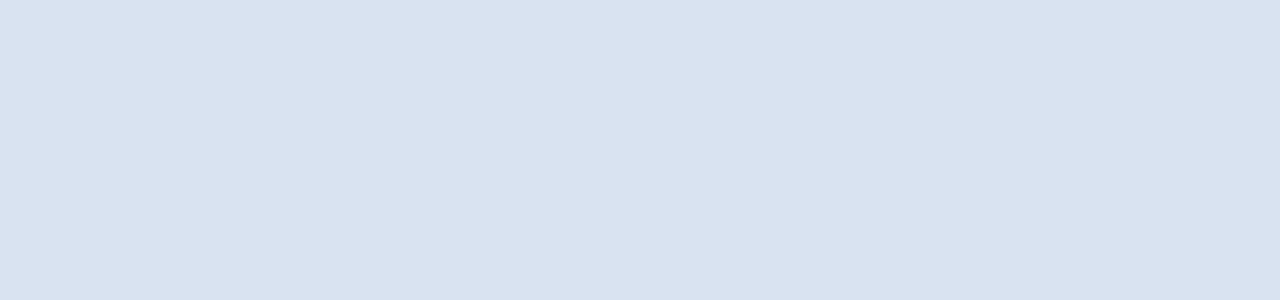
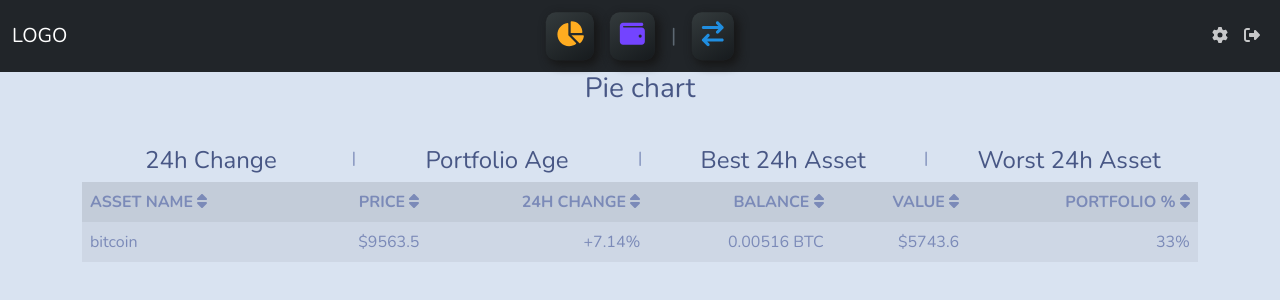
Before and after one commit to sagi403/ulti-wallet, a React (Create React App) app in the folder frontend/: page /app/portfolio in a window 1280 px wide. Before the commit this address had no page. Shown: the top 300 px of the page. Built offline with nearby package versions, Linux system fonts and the light colour scheme.

Commit message:
Initial portfolio screen setup

```diff
--- a/frontend/src/App.js
+++ b/frontend/src/App.js
@@ -1,16 +1,20 @@
 import { BrowserRouter as Router, Route, Routes } from "react-router-dom";
-import MainAppScreen from "./screens/MainAppScreen";
 import HomeScreen from "./screens/HomeScreen";
 import LoginScreen from "./screens/LoginScreen";
 import RegisterScreen from "./screens/RegisterScreen";
+import AppNavbar from "./components/AppNavbar";
+import PortfolioAppScreen from "./app-screens/PortfolioAppScreen";
 
 const App = () => {
   return (
     <Router>
       <Routes>
-        <Route path="/app" element={<MainAppScreen />} />
-        <Route path="/login" element={<LoginScreen />} />
-        <Route path="/register" element={<RegisterScreen />} />
+        <Route path="app" element={<AppNavbar />}>
+          <Route path="portfolio" element={<PortfolioAppScreen />} />
+        </Route>
+
+        <Route path="login" element={<LoginScreen />} />
+        <Route path="register" element={<RegisterScreen />} />
         <Route path="/" element={<HomeScreen />} />
       </Routes>
     </Router>
--- /dev/null
+++ b/frontend/src/app-screens/PortfolioAppScreen.js
@@ -0,0 +1,73 @@
+import { Col, Container, Row, Table } from "react-bootstrap";
+import { FontAwesomeIcon } from "@fortawesome/react-fontawesome";
+import { faSort } from "@fortawesome/free-solid-svg-icons";
+
+const PortfolioAppScreen = () => {
+  return (
+    <Container>
+      <Row>
+        <Col className="d-flex justify-content-center">
+          <h3>Pie chart</h3>
+        </Col>
+      </Row>
+      <hr />
+      <Row>
+        <Col className="text-center">
+          <h4>24h Change</h4>
+        </Col>
+        |
+        <Col className="text-center">
+          <h4>Portfolio Age</h4>
+        </Col>
+        |
+        <Col className="text-center">
+          <h4>Best 24h Asset</h4>
+        </Col>
+        |
+        <Col className="text-center">
+          <h4>Worst 24h Asset</h4>
+        </Col>
+      </Row>
+      <Row>
+        <Col>
+          <Table striped bordered hover responsive variant="active">
+            <thead>
+              <tr>
+                <th>
+                  ASSET NAME <FontAwesomeIcon icon={faSort} />
+                </th>
+                <th className="text-end">
+                  PRICE <FontAwesomeIcon icon={faSort} />
+                </th>
+                <th className="text-end">
+                  24H CHANGE <FontAwesomeIcon icon={faSort} />
+                </th>
+                <th className="text-end">
+                  BALANCE <FontAwesomeIcon icon={faSort} />
+                </th>
+                <th className="text-end">
+                  VALUE <FontAwesomeIcon icon={faSort} />
+                </th>
+                <th className="text-end">
+                  PORTFOLIO % <FontAwesomeIcon icon={faSort} />
+                </th>
+              </tr>
+            </thead>
+            <tbody>
+              <tr>
+                <td>bitcoin</td>
+                <td className="text-end">$9563.5</td>
+                <td className="text-end">+7.14%</td>
+                <td className="text-end">0.00516 BTC</td>
+                <td className="text-end">$5743.6</td>
+                <td className="text-end">33%</td>
+              </tr>
+            </tbody>
+          </Table>
+        </Col>
+      </Row>
+    </Container>
+  );
+};
+
+export default PortfolioAppScreen;
--- a/frontend/src/components/AppNavbar.js
+++ b/frontend/src/components/AppNavbar.js
@@ -1,6 +1,7 @@
 import { Container, Nav, Navbar } from "react-bootstrap";
 import { useDispatch } from "react-redux";
 import { LinkContainer } from "react-router-bootstrap";
+import { Outlet } from "react-router-dom";
 import { logout } from "../store/userSlice";
 import { FontAwesomeIcon } from "@fortawesome/react-fontawesome";
 import {
@@ -15,6 +16,7 @@ const MainNavbar = () => {
   const dispatch = useDispatch();
 
   return (
+    <>
       <nav>
         <Navbar
           bg="dark"
@@ -39,7 +41,10 @@ const MainNavbar = () => {
               </LinkContainer>
               <LinkContainer to="/" className="btn-nav">
                 <Nav.Link>
-                <FontAwesomeIcon icon={faWallet} style={{ color: "#7344FF" }} />
+                  <FontAwesomeIcon
+                    icon={faWallet}
+                    style={{ color: "#7344FF" }}
+                  />
                 </Nav.Link>
               </LinkContainer>
               <span className="separator">|</span>
@@ -104,6 +109,8 @@ const MainNavbar = () => {
           </Container>
         </Navbar>
       </nav>
+      <Outlet />
+    </>
   );
 };
 
--- a/frontend/src/screens/LoginScreen.js
+++ b/frontend/src/screens/LoginScreen.js
@@ -14,7 +14,9 @@ const LoginScreen = () => {
 
   const { userInfo } = useSelector(state => state.user);
 
-  const redirect = location.search ? location.search.split("=")[1] : "/app";
+  const redirect = location.search
+    ? location.search.split("=")[1]
+    : "/app/portfolio";
 
   useEffect(() => {
     if (userInfo) {
--- a/frontend/src/screens/MainAppScreen.js
+++ /dev/null
@@ -1,33 +0,0 @@
-import { FontAwesomeIcon } from "@fortawesome/react-fontawesome";
-import { faWallet } from "@fortawesome/free-solid-svg-icons";
-import { useNavigate } from "react-router-dom";
-import { useSelector } from "react-redux";
-import { useEffect } from "react";
-import AppNavbar from "../components/AppNavbar";
-import Footer from "../components/Footer";
-
-const MainApp = () => {
-  const navigate = useNavigate();
-
-  const { userInfo } = useSelector(state => state.user);
-
-  useEffect(() => {
-    if (!userInfo) {
-      navigate("/login");
-    }
-  }, [userInfo, navigate]);
-
-  return (
-    <>
-      <AppNavbar />
-      <main>
-        <h1>
-          <FontAwesomeIcon icon={faWallet} /> Welcome to Ulti Wallet
-        </h1>
-      </main>
-      <Footer />
-    </>
-  );
-};
-
-export default MainApp;
```
Lines whose indentation alone changed are shown as unchanged.
